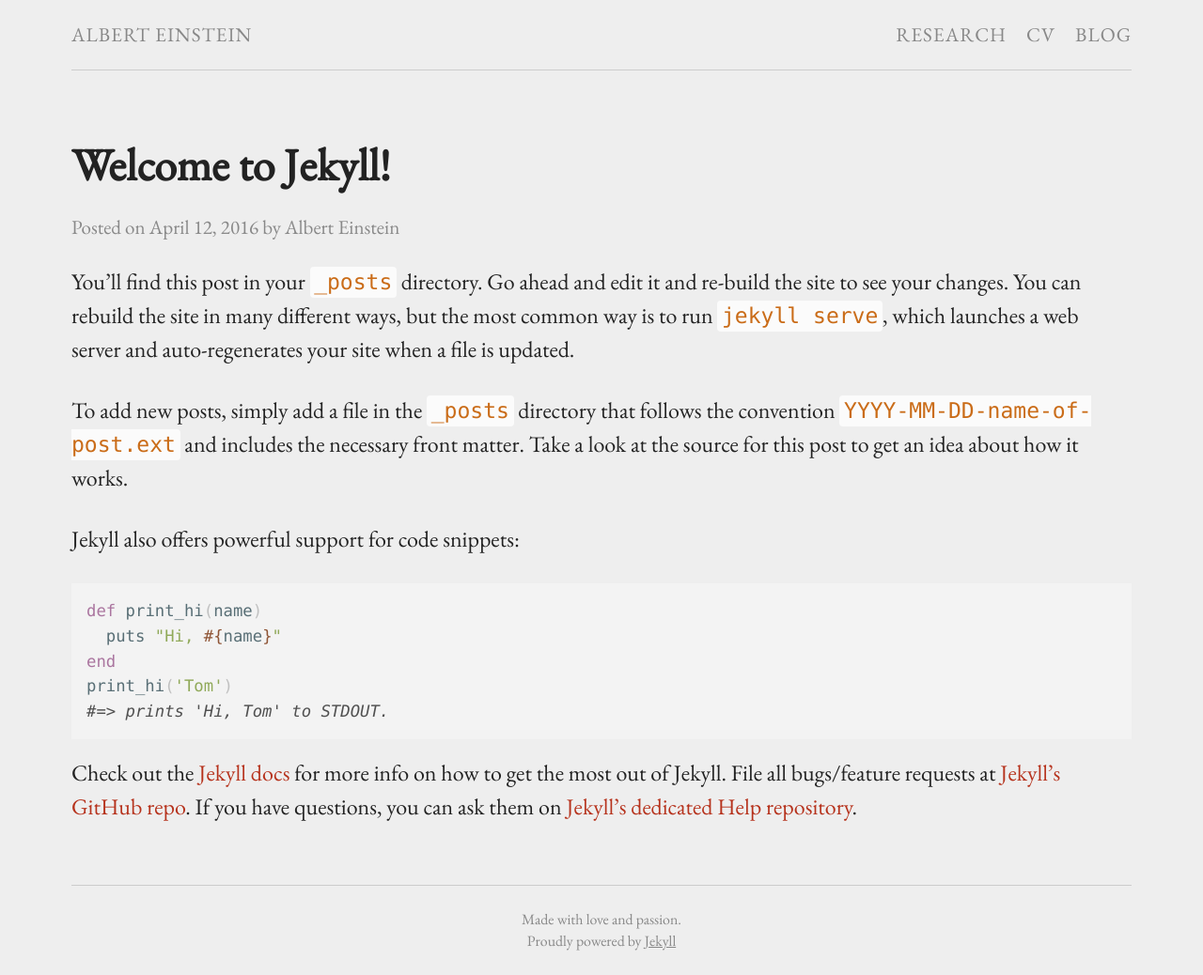
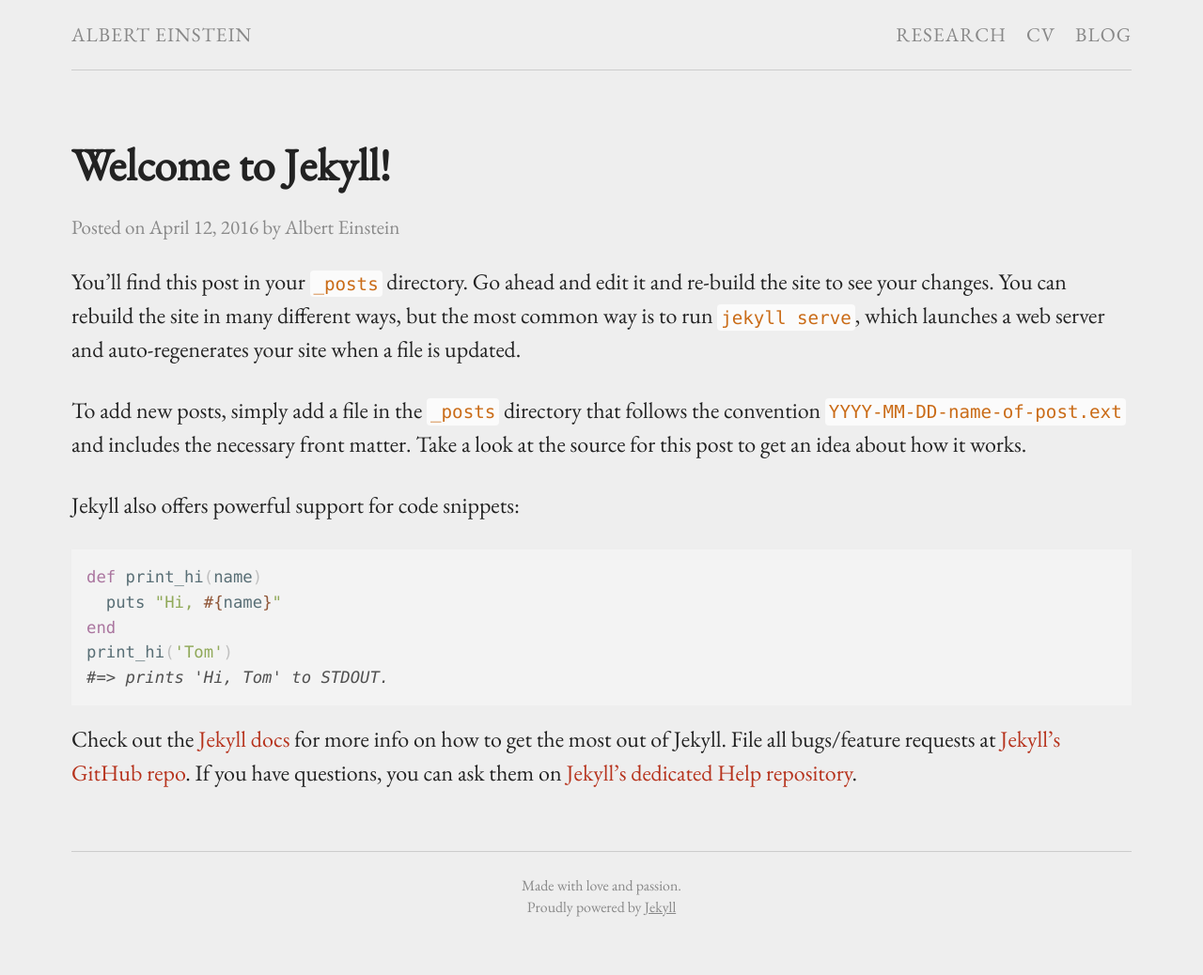
Before and after one commit to gujiaxi/Ackyll, a Jekyll site: the page built from _posts/2016-04-12-welcome-to-jekyll.md, in a window 1280 px wide. Shown: the whole page at 94% size. Built offline with Jekyll 4.4.1, drawn with Linux system fonts in a browser that asks for light colours; after the commit the page ends 1002 px from its top, so only the background shows below that.

Commit message:
modify some css

```diff
--- a/_sass/_base.scss
+++ b/_sass/_base.scss
@@ -105,7 +105,7 @@ pre {
 }
 code {
   padding: .15em .2em;
-  font-size: 96%;
+  font-size: 80%;
   color: $orange;
   background-color: lighten($grey, 45%);
   border-radius: 4px;
@@ -119,7 +119,7 @@ pre {
   line-height: 1.4;
   white-space: pre;
   word-break: break-all;
-  word-wrap: break-word;
+  overflow-x: auto;
   background-color: lighten($grey, 42%);
   > code {
       padding: 0;
```
